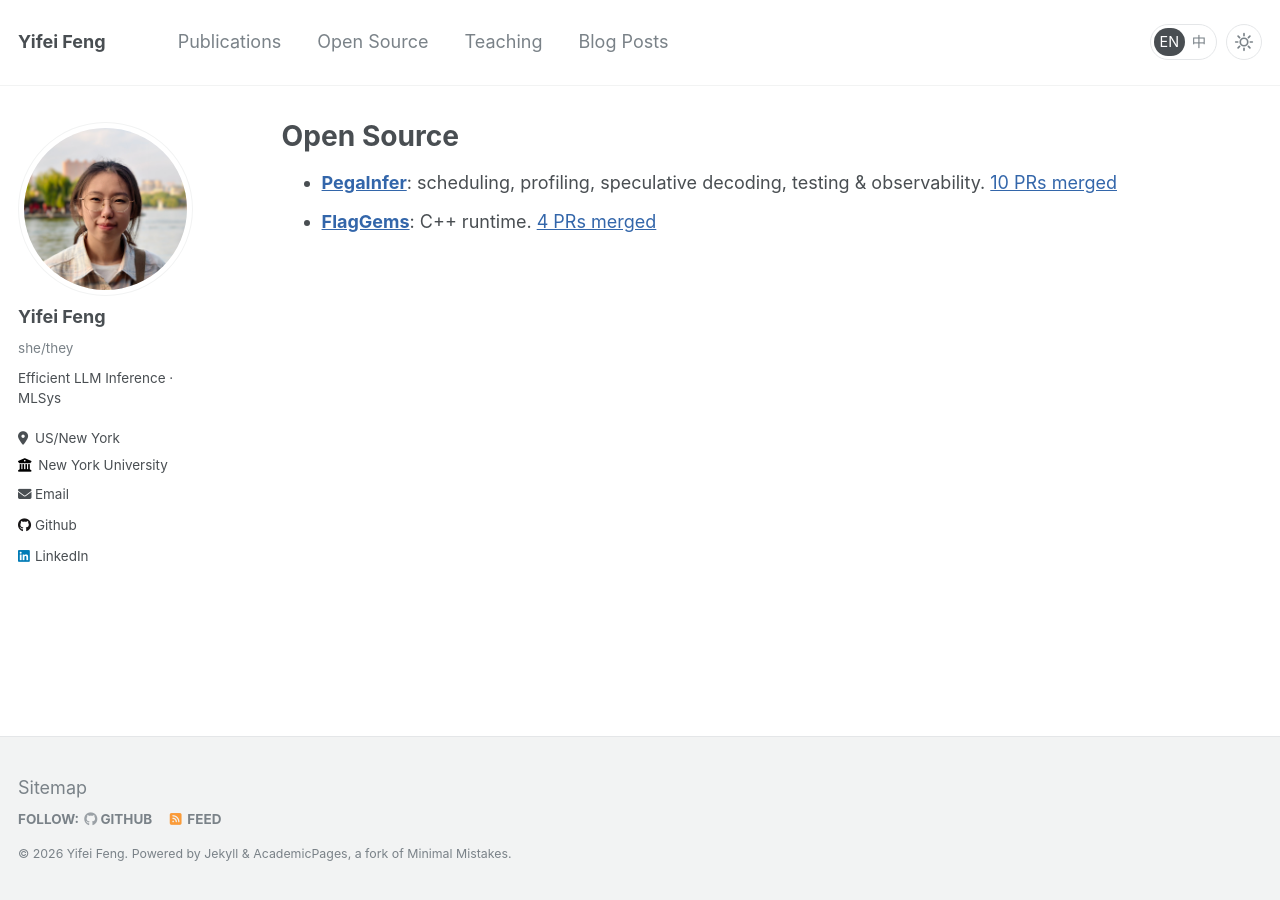
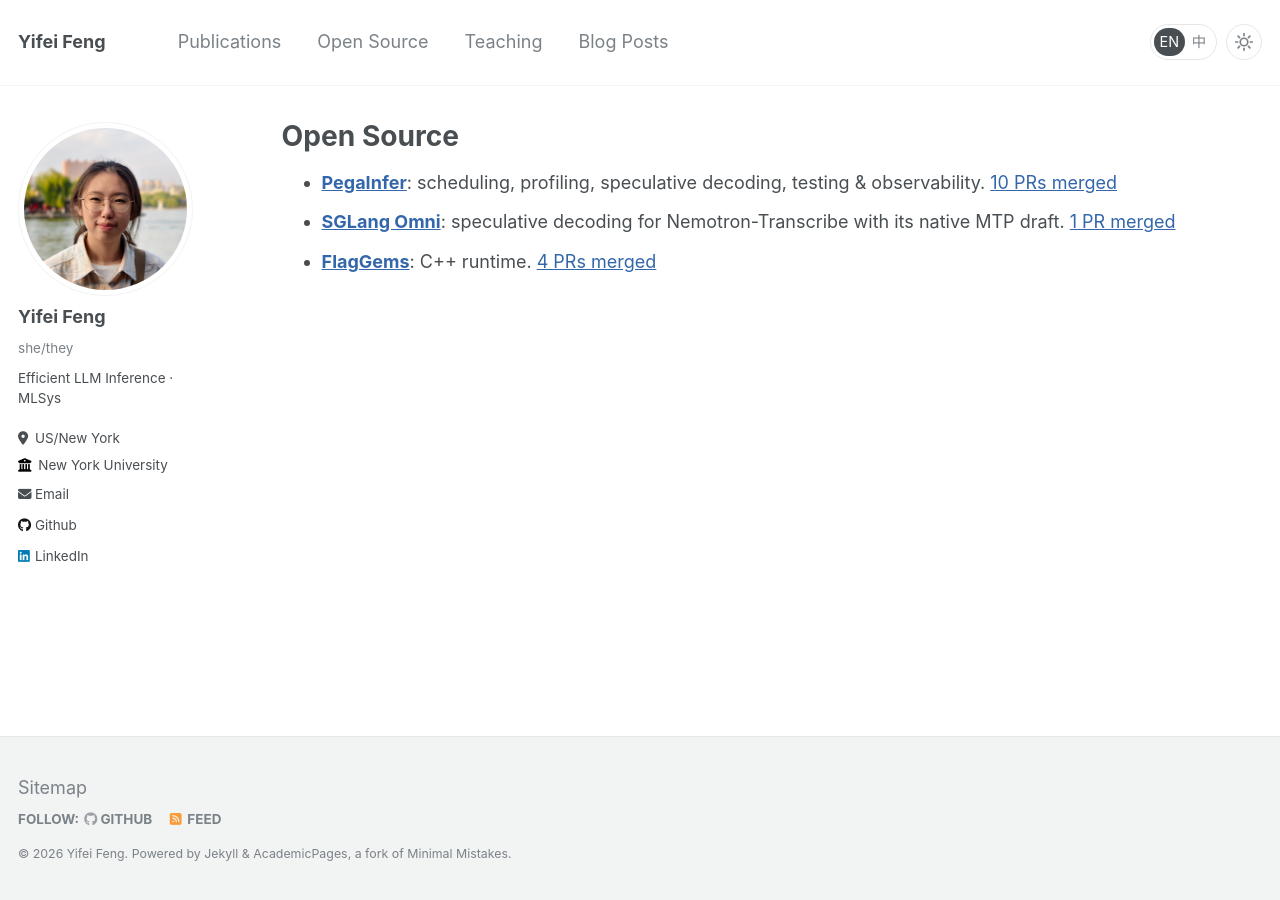
Before and after one commit to scatyf3/scatyf3.github.io, a Jekyll site: the page built from _pages/open-source.md, in a window 1280 px wide. Built offline with Jekyll 4.4.1, drawn with Linux system fonts in a browser that asks for light colours; a style sheet for code colours, icons or effects is not loaded.

Commit message:
Add SGLang Omni to open source contributions
Co-Authored-By: Claude Opus 5.5 <noreply@anthropic.com>

```diff
--- a/_pages/open-source.md
+++ b/_pages/open-source.md
@@ -6,4 +6,5 @@ author_profile: true
 ---
 
 - **[PegaInfer](https://github.com/pegainfer-project/pegainfer)**: scheduling, profiling, speculative decoding, testing & observability. [10 PRs merged](https://github.com/pegainfer-project/pegainfer/pulls?q=is:pr+author:scatyf3+is:merged)
+- **[SGLang Omni](https://github.com/sgl-project/sglang-omni)**: speculative decoding for Nemotron-Transcribe with its native MTP draft. [1 PR merged](https://github.com/sgl-project/sglang-omni/pull/3885)
 - **[FlagGems](https://github.com/flagos-ai/FlagGems)**: C++ runtime. [4 PRs merged](https://github.com/flagos-ai/FlagGems/pulls?q=is:pr+author:scatyf3+is:merged)
```
